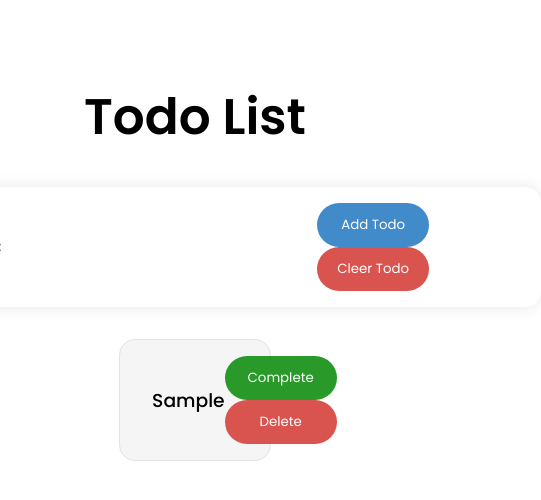
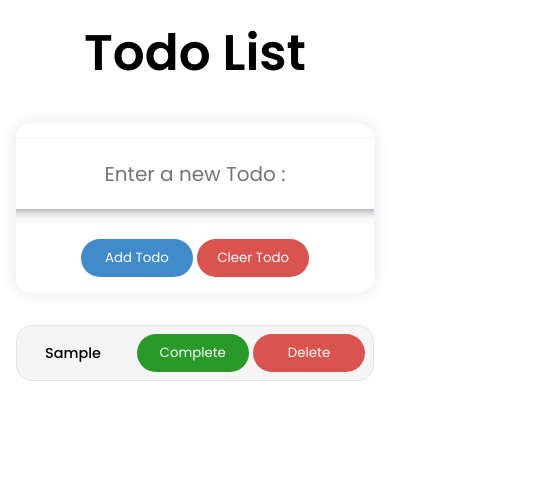
Before and after one commit to mohammadMj98/todo, a plain HTML site: page index.html in a window 390 px wide. Both pictures are taken after typing "Sample" into the empty fields and a click on the button "Add Todo". Shown: the whole page, 541 px wide, since content can reach past the window. Drawn offline with Linux system fonts and the light colour scheme.

Commit message:
add some css code & responsive

```diff
--- a/css/style.css
+++ b/css/style.css
@@ -84,3 +84,39 @@
     color: #fff;
     text-align: center;
 }
+
+@media (max-width: 768px){
+    .container {
+        padding: 1rem;
+    }
+    .main-seaction {
+        max-width: 100%;
+        flex-direction: column;
+        gap: 30px;
+    }
+    .container input {
+        width: 500px;
+        outline: none;
+        border: none;
+        box-shadow: rgba(50, 50, 93, 0.25) 0px 6px 12px -2px, rgba(0, 0, 0, 0.3) 0px 3px 7px -3px;
+        padding: 20px;
+        border-radius: 2rem;
+        text-align: center;
+        font-size: 20px;
+    }
+
+    .todolist {
+        width: 100%;
+    }
+    .todolist .box {
+        padding:.5rem;
+    }
+    .btn {
+        padding: 9px 0px;
+    }
+    .todo-title {
+        font-weight: 500;
+        font-size: 90%;
+        padding-left: 20px;
+    }
+}
```
